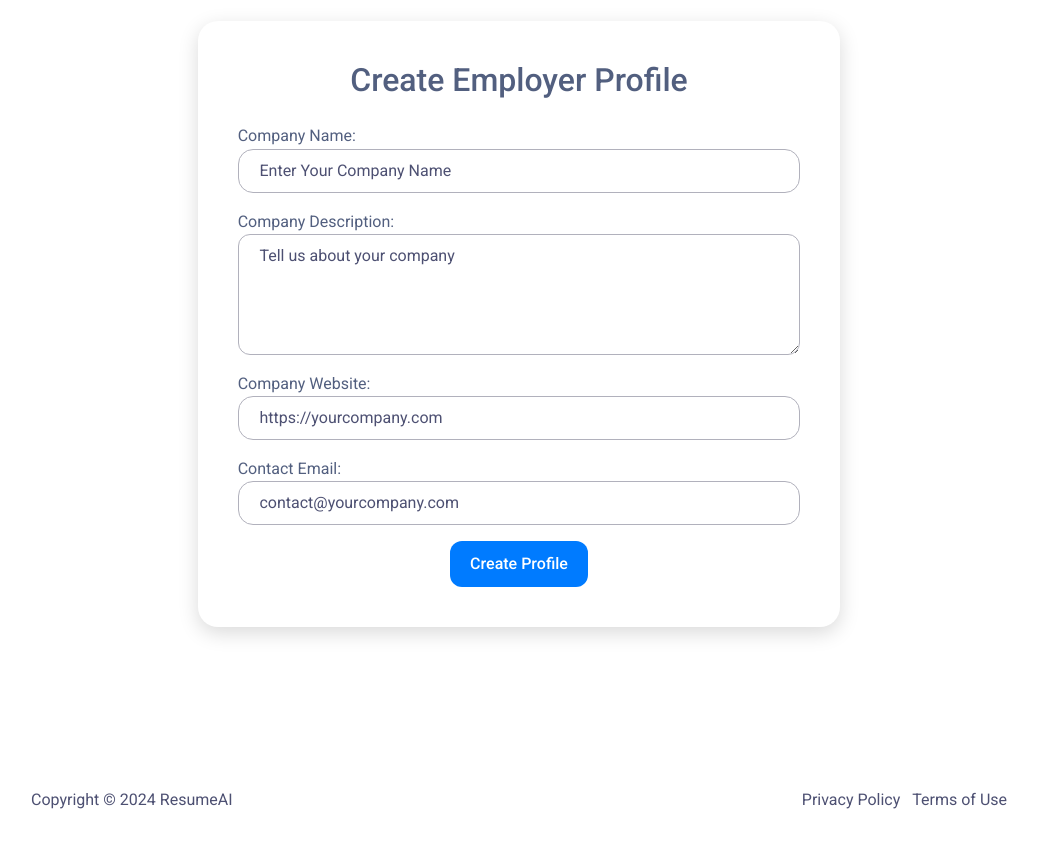
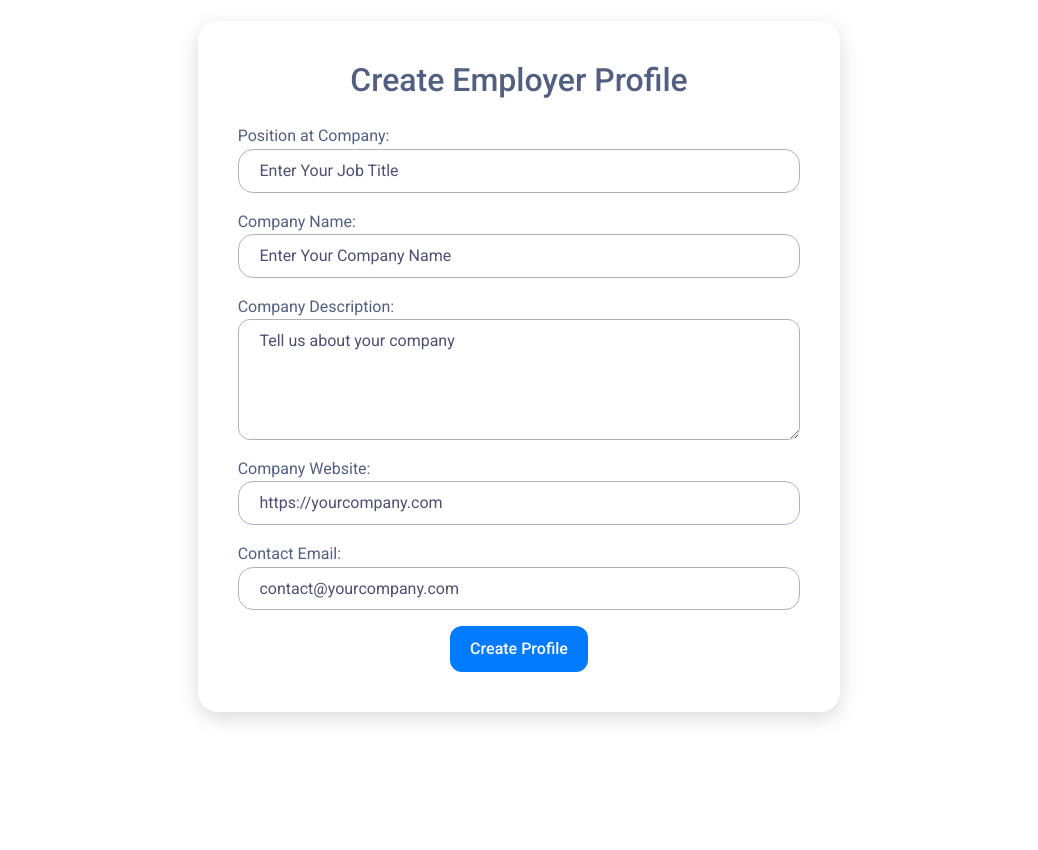
Before and after one commit to Kardee12/ResumeAI, a Django app: page /emp-setup/ in a window 1280 px wide. Shown: the part 75-925 px from the top of the page, without its empty margins (121-1159 px from the left). Before the commit the page ends 884 px from the top, so only its background shows below. Run offline with Django 5.2, Linux system fonts and the light colour scheme; a user stored in the database is signed in; tables that the repository leaves empty hold one stand-in row (values such as "Sample post"); some libraries are stand-ins or nearby versions.

Commit message:
Added some more stuff
Added some more logic to base.html -- maybe we want to bring it out of JobSearcher? Added a position field to both models and views and control for employer side

```diff
--- a/Core/EmployerForms.py
+++ b/Core/EmployerForms.py
@@ -25,6 +25,7 @@
 
 class EmployerProfileForm(forms.Form):
     company_name = forms.CharField(label = 'Company Name',max_length = 255, widget=forms.TextInput(attrs={'class':'form-control', 'placeholder':'Enter Your Company Name'}))
+    position = forms.CharField(label='Position at Company', max_length=120, widget=forms.TextInput(attrs={'class':'form-control', 'placeholder' : 'Enter Your Job Title'}))
     company_description = forms.CharField(label='Company Description', widget=forms.Textarea(attrs={'class':'form-control', 'rows':4, 'placeholder':'Tell us about your company'}))
     company_website = forms.URLField(label='Company Website', max_length = 200, widget=forms.URLInput(attrs={'class':'form-control', 'placeholder':'https://yourcompany.com'}))
     contact_email = forms.EmailField(label = 'Contact Email', max_length = 200, widget=forms.EmailInput(attrs={'class':'form-control','placeholder':'contact@yourcompany.com'}))
--- a/Core/EmployerModel.py
+++ b/Core/EmployerModel.py
@@ -28,6 +28,7 @@
 
 class EmployerProfile(models.Model):
     user = models.OneToOneField(settings.AUTH_USER_MODEL, on_delete=models.CASCADE, related_name='employer_profile')
+    position = models.CharField(max_length = 120, blank=False, null = False, default = 'Unknown')
     company_name = models.CharField(max_length=255)
     company_description = models.TextField(blank=True, null=True)
     company_website = models.URLField(max_length=200, blank=True, null=True)
--- a/Core/EmployerViews.py
+++ b/Core/EmployerViews.py
@@ -1,6 +1,5 @@
 from django.contrib.auth.decorators import login_required
 from django.shortcuts import render, redirect, get_object_or_404
-from Core import EmployerModel
 from ResumeAI import settings
 from ResumeAI.Generic.generic_decoraters import employer_required
 from Core.EmployerForms import EmployerProfileForm, JobForm
@@ -16,6 +15,7 @@
         if form.is_valid():
             with transaction.atomic():
                 profile, created = EmployerProfile.objects.get_or_create(user = request.user)
+                profile.position = form.cleaned_data['position']
                 profile.company_name = form.cleaned_data['company_name']
                 profile.company_description = form.cleaned_data['company_description']
                 profile.company_website = form.cleaned_data['company_website']
--- a/templates/Authorized/Core/Employer/create-employer-profile.html
+++ b/templates/Authorized/Core/Employer/create-employer-profile.html
@@ -52,6 +52,10 @@
                 <h2 class="text-center mb-4">Create Employer Profile</h2>
                 <form method="post">
                     {% csrf_token %}
+                    <div class = "mb-3">
+                        {{ form.position.label_tag}}
+                        {{ form.position }}
+                    </div>
                     <div class="mb-3">
                         {{ form.company_name.label_tag }}
                         {{ form.company_name }}
--- a/templates/Authorized/Core/Employer/employer_dashboard.html
+++ b/templates/Authorized/Core/Employer/employer_dashboard.html
@@ -24,7 +24,7 @@
 </style>
 <div class="container my-5">
     <h2 class="text-center mb-4">Employer Dashboard</h2>
-
+    <h3 class="greeting">Hello <strong>{{ user.first_name |title }},</strong></h3>
     <div class="row mb-4">
         <div class="col-md-6">
             <div class="card">
--- a/templates/Authorized/Core/JobSearcher/Base.html
+++ b/templates/Authorized/Core/JobSearcher/Base.html
@@ -84,7 +84,7 @@
                         </a>
                         <!-- maybe add an if statement that checks if user is authenticated to show  -->
                         <ul class="dropdown-menu dropdown-menu-end">
-                            <li><a class="dropdown-item" href="{% url 'jobsearcher_profile'%}"> Profile</a></li>
+                            <li><a class="dropdown-item" href="{% if user.role == 'jobsearcher'%}{% url 'jobsearcher_profile'%}{% else %}{% url 'employer_profile'%}{% endif %}"> Profile</a></li>
                             <li><a class="dropdown-item" href="{% url 'settings' %}">Settings</a></li>
                             <li><a class="dropdown-item" href="{% url 'account_logout' %}">Log Out</a></li>
                         </ul>
```
Also changed, not shown: templates/Authorized/Core/Dashboard.html (deleted, +0 -10 lines), Core/migrations/0006_employerprofile_position.py (added).
